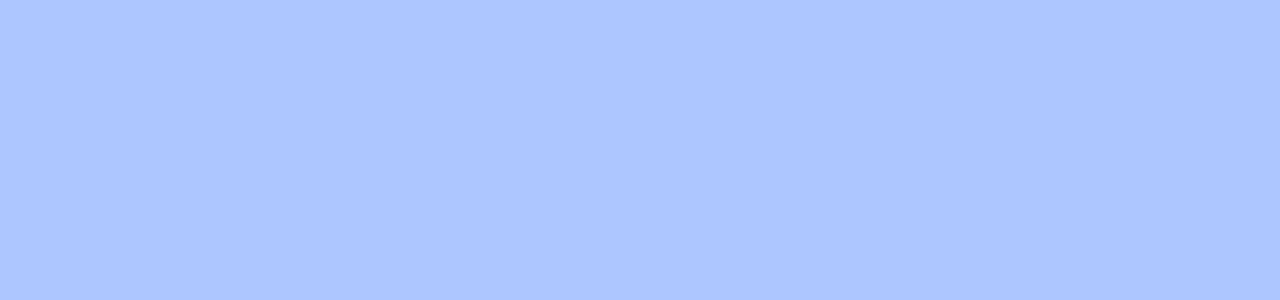
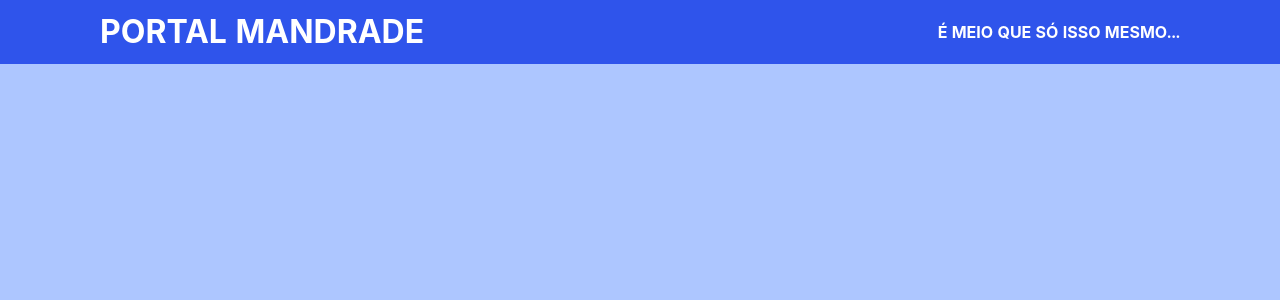
Before and after one commit to marcusruas/mandrade-portal, a React (Create React App) app: page / in a window 1280 px wide. Shown: the top 300 px of the page. Built offline with nearby package versions, Linux system fonts and the light colour scheme.

Commit message:
Finalizado cabeçalho

```diff
--- a/src/App.tsx
+++ /dev/null
@@ -1,11 +0,0 @@
-import React from 'react';
-
-function App() {
-  return (
-    <div className="App">
-
-    </div>
-  );
-}
-
-export default App;
--- a/src/index.css
+++ b/src/index.css
@@ -5,3 +5,26 @@ body {
   -moz-osx-font-smoothing: grayscale;
   background-color: #adc6ff;
 }
+
+.Cabecalho {
+  padding: none;
+  margin: none;
+  background-color: #2f54eb;
+}
+
+.Cabecalho_Titulo, .Cabecalho_Descricao {
+  padding: inherit;
+  margin: inherit;
+  color: white;
+  font-weight: bolder;
+  font-size: 32px;
+  text-align: left;
+  width: 50%;
+  float: left;
+}
+
+.Cabecalho_Descricao {
+  font-size: 16px;
+  text-align: right;
+  width: 50%;
+}
--- a/src/index.tsx
+++ b/src/index.tsx
@@ -1,7 +1,9 @@
 import React from 'react';
 import ReactDOM from 'react-dom';
+import 'antd/dist/antd.css';
+
 import './index.css';
-import App from './App';
+import App from './ui/App';
 
 ReactDOM.render(
   <React.StrictMode>
--- /dev/null
+++ b/src/ui/App.tsx
@@ -0,0 +1,16 @@
+import React from 'react';
+import { Layout } from 'antd';
+
+import Cabecalho from './Layout/Cabecalho';
+
+function App() {
+  return (
+    <React.Fragment>
+      <Layout>
+        <Cabecalho />
+      </Layout>
+    </React.Fragment>
+  );
+}
+
+export default App;
--- /dev/null
+++ b/src/ui/Layout/Cabecalho.tsx
@@ -0,0 +1,18 @@
+import React from 'react';
+import { Layout } from 'antd';
+
+const Cabecalho = () => {
+    const { Header } = Layout;
+    return (
+        <Header className="Cabecalho">
+            <div className="Cabecalho_Titulo">
+                PORTAL MANDRADE
+            </div>
+            <div className="Cabecalho_Descricao">
+                É MEIO QUE SÓ ISSO MESMO...
+            </div>
+        </Header>
+    );
+};
+
+export default Cabecalho;
```
